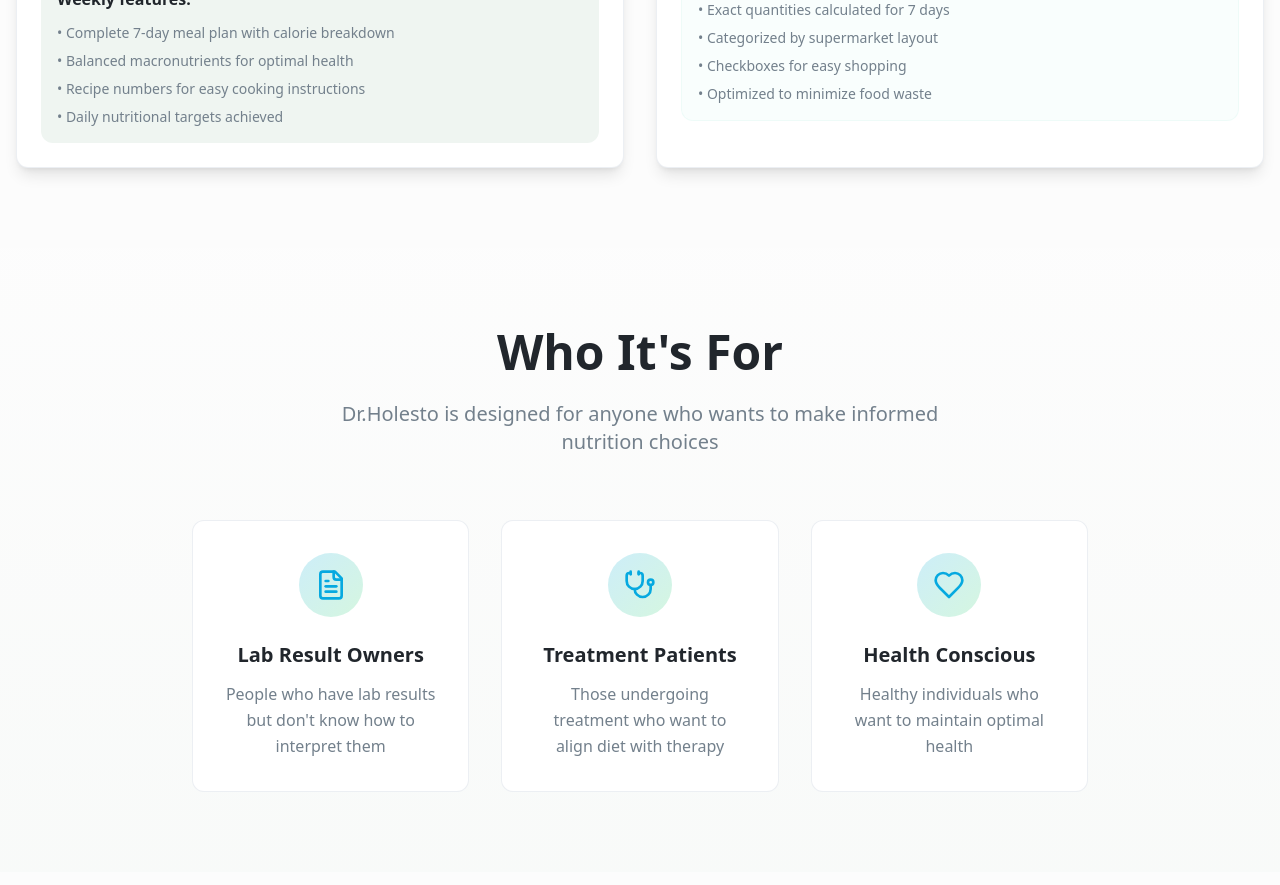
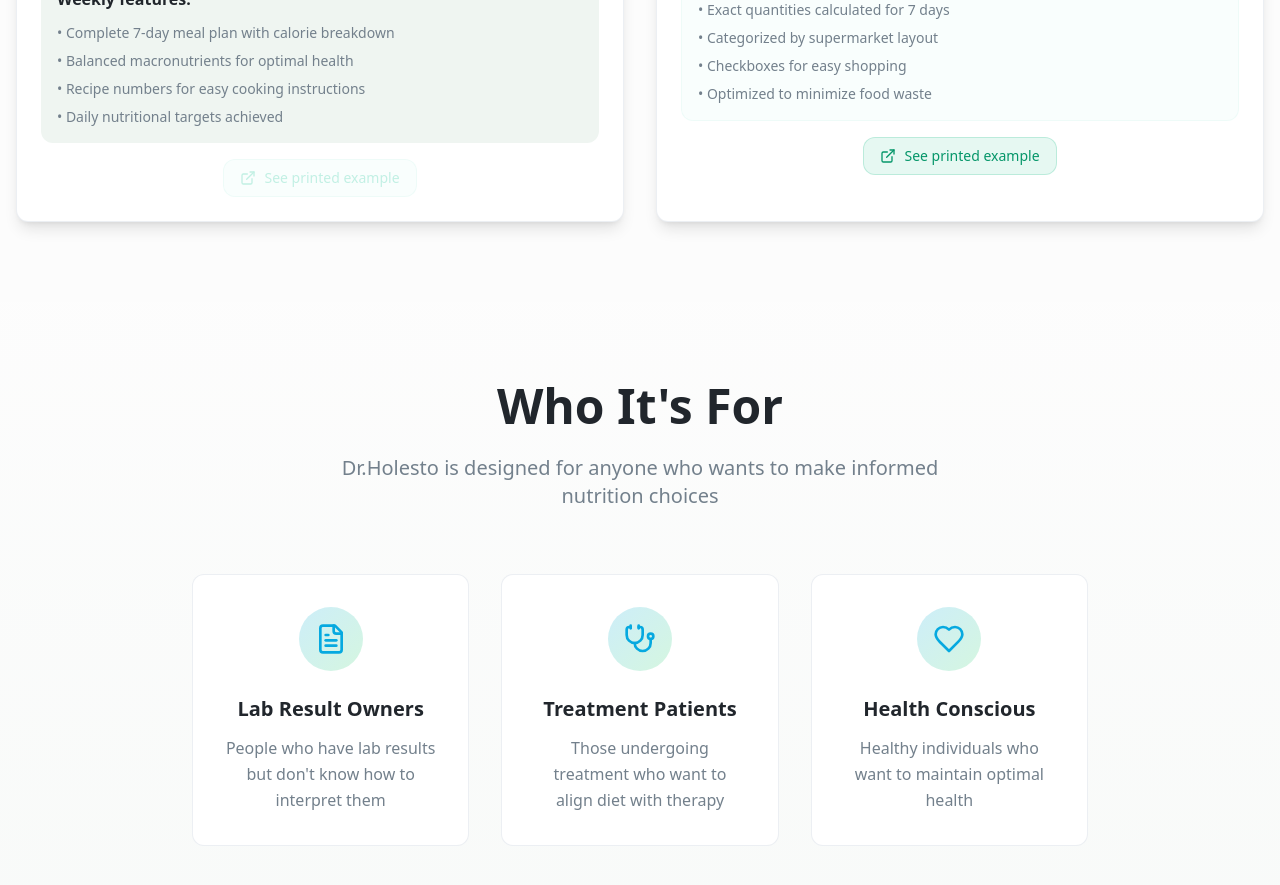
Before and after one commit to realcomp/blood-to-body-guide, a React (Vite) app: page / in a window 1280 px wide. Shown: the part 4300-5185 px from the top of the page. Built offline with nearby package versions, Linux system fonts and the light colour scheme.

Commit message:
Add downloadable pictures
Add links to download the menu and shopping list images in the Sample Responses section.

```diff
--- a/src/components/SampleResponses.tsx
+++ b/src/components/SampleResponses.tsx
@@ -1,4 +1,4 @@
-import { TestTube, UtensilsCrossed, AlertTriangle, CheckCircle, Calendar, ShoppingCart } from "lucide-react";
+import { TestTube, UtensilsCrossed, AlertTriangle, CheckCircle, Calendar, ShoppingCart, ExternalLink } from "lucide-react";
 
 const SampleResponses = () => {
   return (
@@ -148,6 +148,18 @@ const SampleResponses = () => {
                     <li>• Daily nutritional targets achieved</li>
                   </ul>
                 </div>
+
+                <div className="flex justify-center">
+                  <a
+                    href="/lovable-uploads/842bfbf5-749e-4671-91f3-a953901bdb36.png"
+                    target="_blank"
+                    rel="noopener noreferrer"
+                    className="inline-flex items-center gap-2 px-4 py-2 bg-accent/10 hover:bg-accent/20 rounded-lg border border-accent/20 transition-colors"
+                  >
+                    <ExternalLink className="w-4 h-4 text-accent" />
+                    <span className="text-sm font-medium text-accent">See printed example</span>
+                  </a>
+                </div>
               </div>
             </div>
           </div>
@@ -201,6 +213,18 @@ const SampleResponses = () => {
                     <li>• Optimized to minimize food waste</li>
                   </ul>
                 </div>
+
+                <div className="flex justify-center">
+                  <a
+                    href="/lovable-uploads/bb94867b-dd68-480d-8bac-86c0d1547cc2.png"
+                    target="_blank"
+                    rel="noopener noreferrer"
+                    className="inline-flex items-center gap-2 px-4 py-2 bg-emerald-500/10 hover:bg-emerald-500/20 rounded-lg border border-emerald-500/20 transition-colors"
+                  >
+                    <ExternalLink className="w-4 h-4 text-emerald-600" />
+                    <span className="text-sm font-medium text-emerald-600">See printed example</span>
+                  </a>
+                </div>
               </div>
             </div>
           </div>
```
Also changed, not shown: public/lovable-uploads/842bfbf5-749e-4671-91f3-a953901bdb36.png (added), public/lovable-uploads/bb94867b-dd68-480d-8bac-86c0d1547cc2.png (added).
